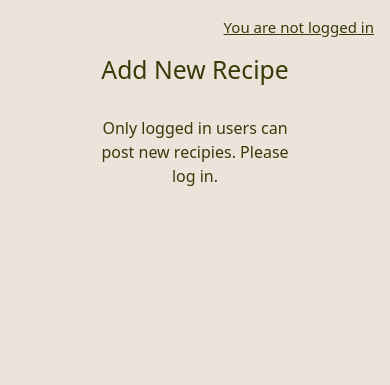
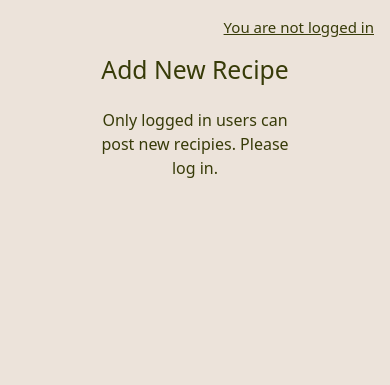
Before and after one commit to maxgray7-dev/RecipeBook, a Django app: page /recipe/ in a window 390 px wide. Shown: the part 63-448 px from the top of the page. Run offline with Django 4.2, Linux system fonts and the light colour scheme; some libraries are stand-ins or nearby versions.

Commit message:
overwritten code for media queries

```diff
--- a/static/css/style.css
+++ b/static/css/style.css
@@ -152,8 +152,12 @@ a {
     font-family: 'Oswald', sans-serif;
     color:#373B08;
     font-size: 20px;
+}
 
+.mt-3 {
+    margin-top:0rem !important;
 }
+
 
 /*----        REGISTER Page*/
 
@@ -203,7 +207,7 @@ a {
 /*---------------------------------------------------------Media query settings*/
 
 
-@media screen and (man-width: 768px) {
+@media screen and (max-width: 768px) {
     .general-text {
         margin-bottom: 10px;
     }
```
